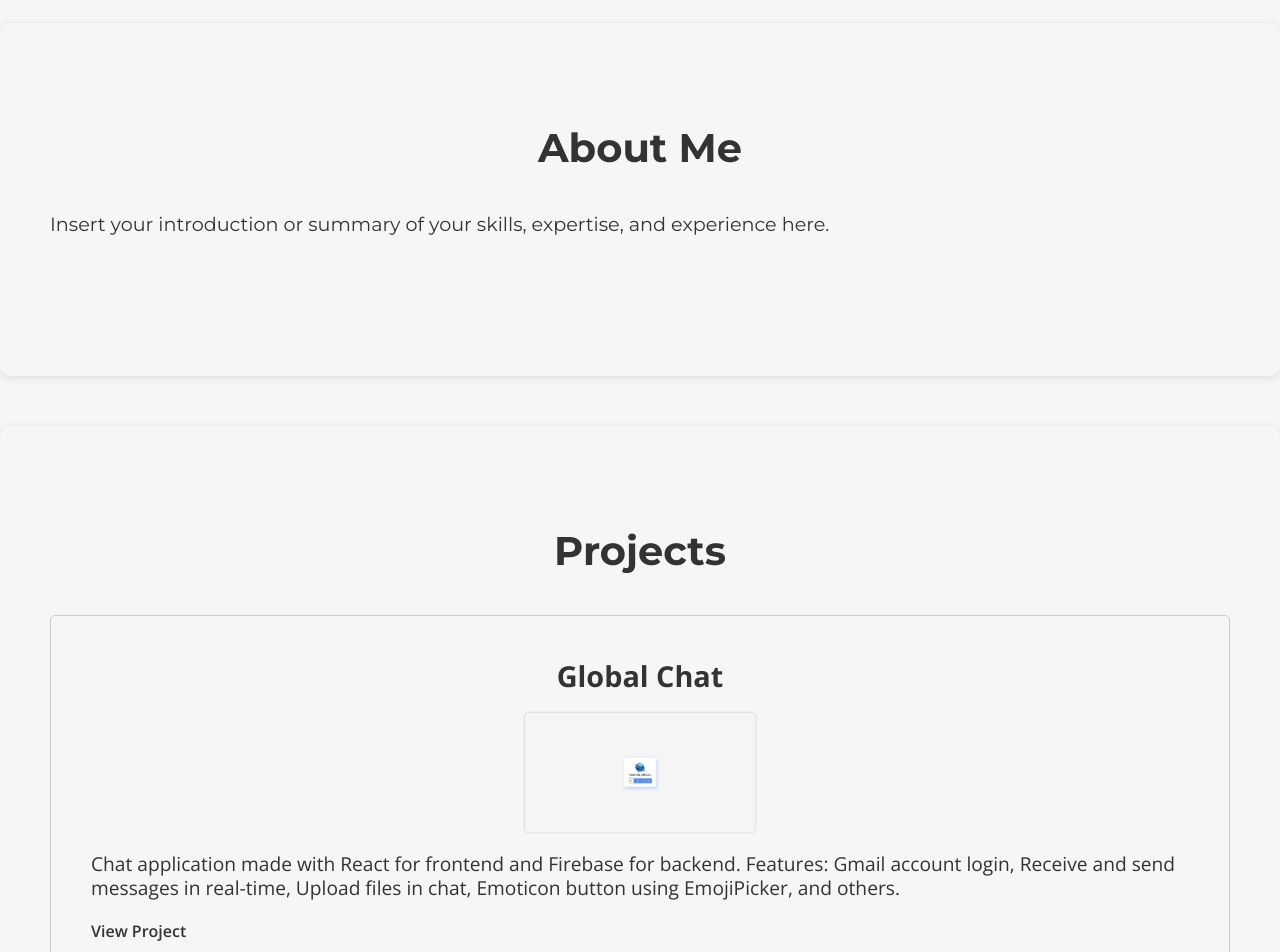
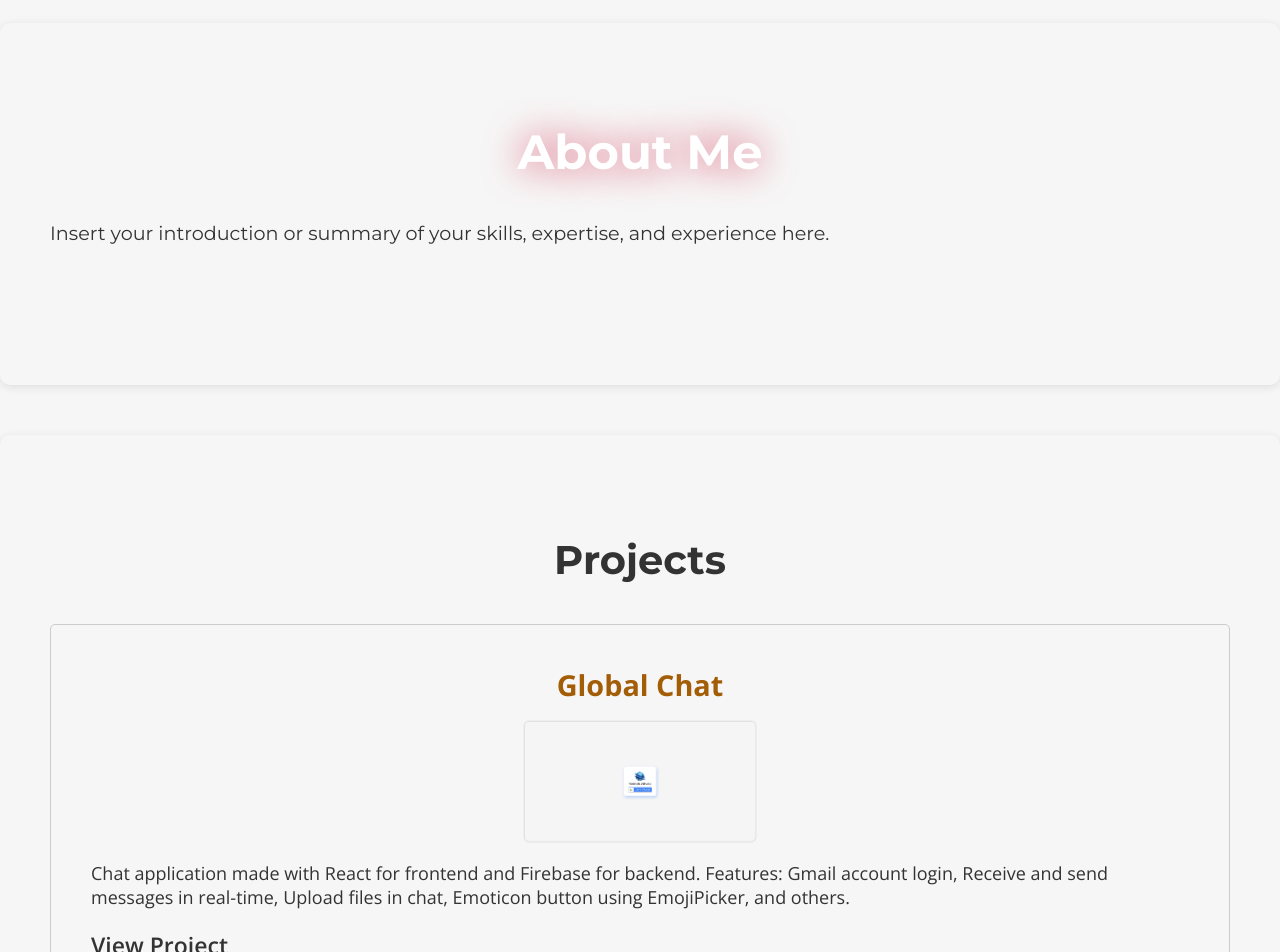
Before and after one commit to stefanpython/portofolio, a React (Create React App) app: page / in a window 1280 px wide. Shown: the part 540-1492 px from the top of the page. Built offline with nearby package versions, Linux system fonts and the light colour scheme.

Commit message:
Add glow effect on About Me

```diff
--- /dev/null
+++ b/src/Animation.css
@@ -0,0 +1,61 @@
+/* view project animation */
+section#projects ul li a {
+  position: relative;
+  transition: all 0.3s ease-in-out;
+}
+
+section#projects ul li a::before {
+  content: "";
+  position: absolute;
+  top: 100%;
+  left: 0;
+  width: 100%;
+  height: 5px;
+  background: linear-gradient(to right, #ffa07a, #ff4500);
+  transition: all 0.3s ease-in-out;
+  transform-origin: center;
+  transform: scaleY(0);
+}
+
+section#projects ul li a:hover {
+  transform: translateY(-5px);
+}
+
+section#projects ul li a:hover::before {
+  transform: scaleY(1.4);
+}
+
+/* Project image animate*/
+
+#projects img {
+  animation: pulse 4s ease-in-out infinite;
+}
+
+@keyframes pulse {
+  0% {
+    transform: scale(1);
+  }
+  50% {
+    transform: scale(1.1);
+  }
+  100% {
+    transform: scale(1);
+  }
+}
+
+#about h2 {
+  font-size: 48px;
+  font-weight: bold;
+  color: #ffffff;
+  text-shadow: 0 0 20px #63ffdd;
+  animation: glow 1.5s ease-out infinite alternate;
+}
+
+@keyframes glow {
+  0% {
+    text-shadow: 0 0 20px #3b151c;
+  }
+  100% {
+    text-shadow: 0 0 40px #ff6382;
+  }
+}
--- a/src/App.css
+++ b/src/App.css
@@ -275,18 +275,14 @@ li {
   border-radius: 5px;
 }
 
-#projects img {
-  animation: pulse 4s ease-in-out infinite;
+#projects a {
+  font-size: 23px;
 }
 
-@keyframes pulse {
-  0% {
-    transform: scale(1);
-  }
-  50% {
-    transform: scale(1.1);
-  }
-  100% {
-    transform: scale(1);
-  }
+#projects p {
+  font-size: 18px !important;
 }
+
+#projects h3 {
+  color: rgb(163, 93, 7);
+}
--- a/src/App.js
+++ b/src/App.js
@@ -1,4 +1,5 @@
 import "./App.css";
+import "./Animation.css";
 import Navbar from "./components/Nav";
 
 function Portfolio() {
```
